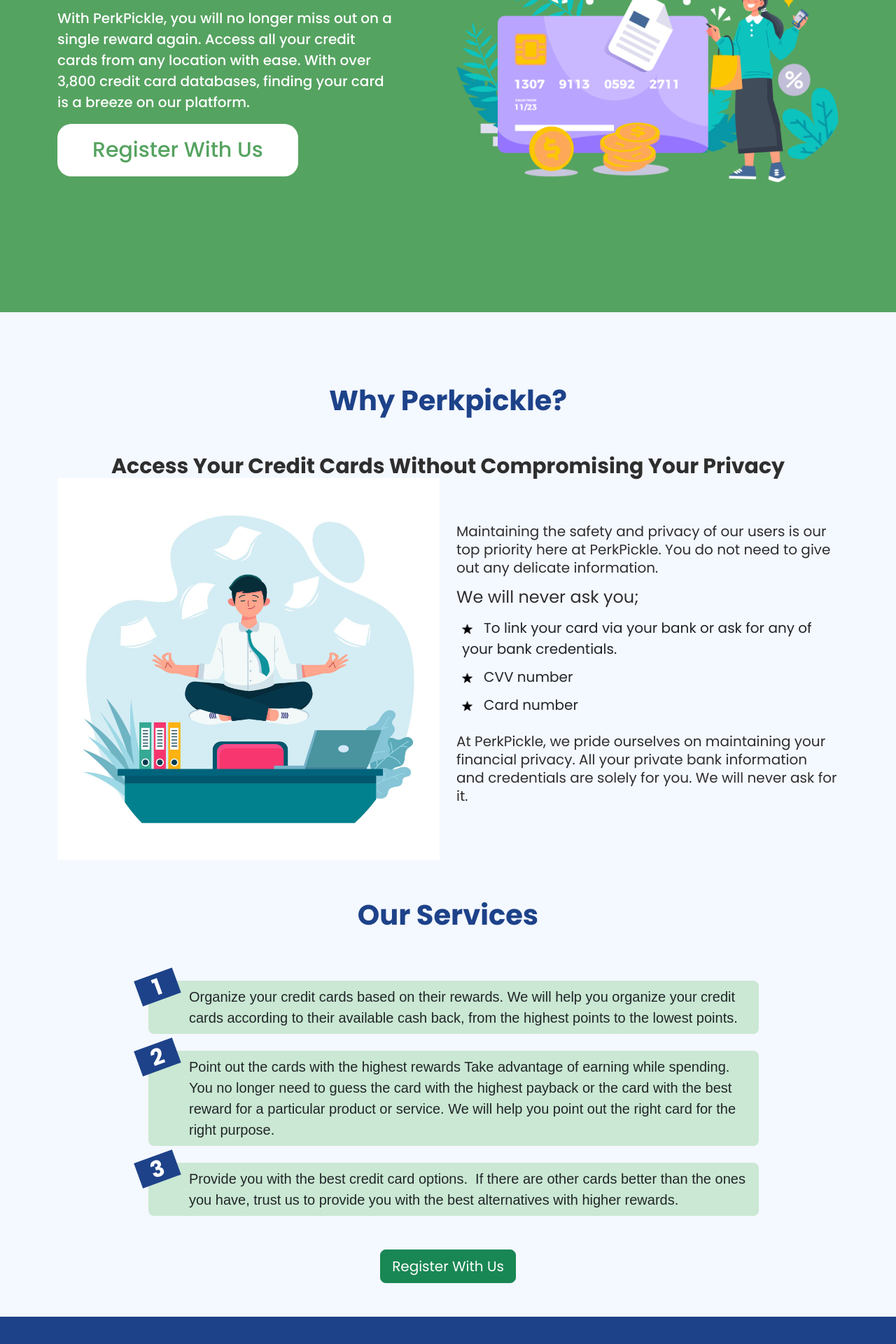
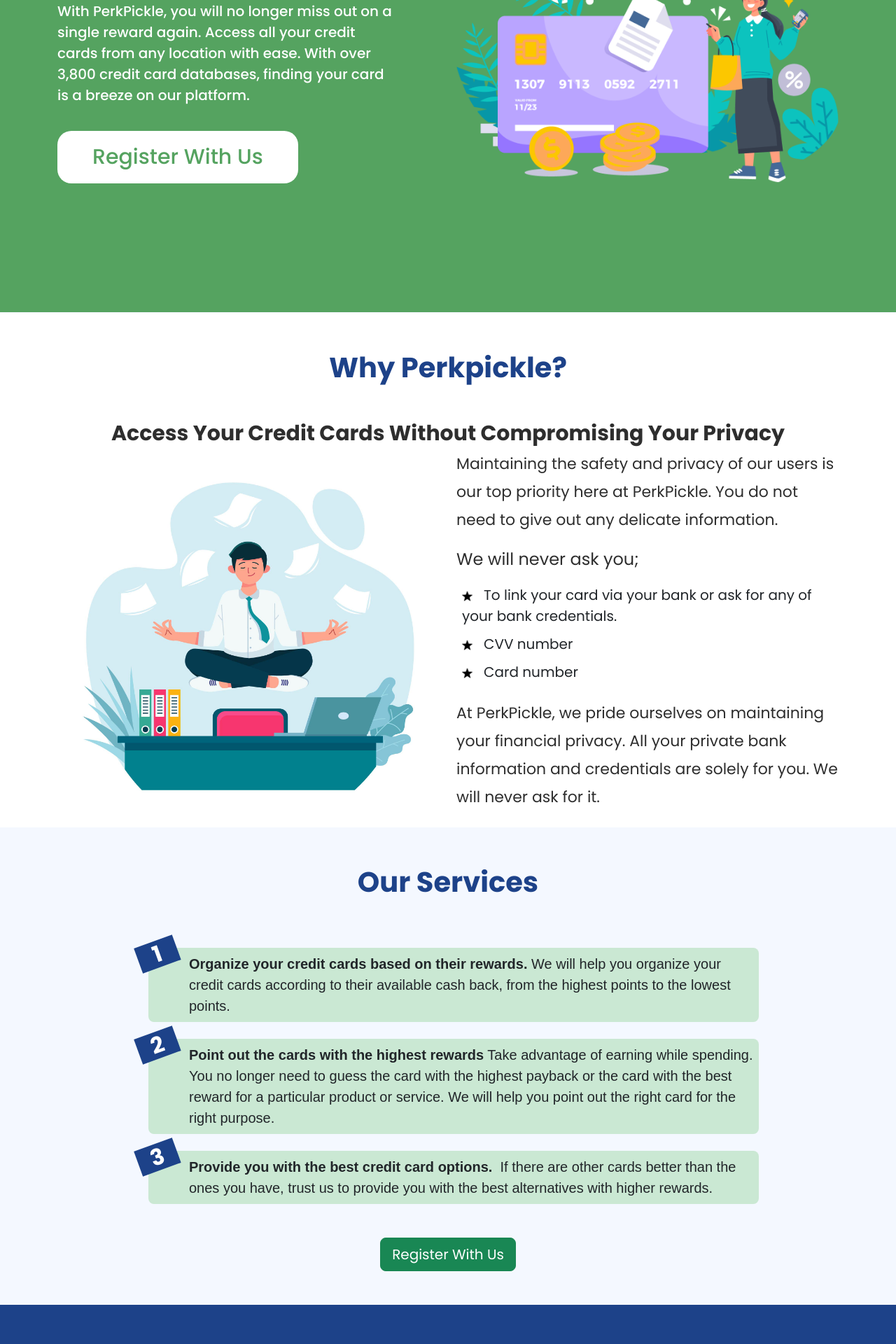
Before and after one commit to dimple-patel07/perkpickle-web, a Next.js app: page / in a window 1280 px wide. Shown: the part 358-2278 px from the top of the page at 70% size. Built offline with nearby package versions, Linux system fonts and the light colour scheme; no server answers.

Commit message:
Style change and content change

```diff
--- a/pages/index.js
+++ b/pages/index.js
@@ -32,23 +32,8 @@
 					</div>
 				</div>
 			</section>
-			{/* <div className="container">
-				<div className="row mt-5">
-					<div className="col-md-12 mt-5 text-center">
-						<span className="header-title-1">Travel Light</span>
-					</div>
-				</div>
-				<div className="row text-center">
-					<div className="col-md-12 mt-3">
-						<span className="normal-txt">
-							{" "}
-							The world has advanced to a technological age; you no longer need to move around with all your credit cards.
-							<br /> All you have to do is select the credit card with more rewards to offer and make your purchases.
-						</span>
-					</div>
-				</div>
-			</div> */}
-			<section className="mt-5">
+
+			<section className="mt-5 section-home">
 				<div className="container">
 					<div className="row">
 						<div className="col-md-12 mt-5  text-center">
@@ -84,7 +69,6 @@
 										</ul>
 									</div>
 									<div className="w-100 mt-4">
-										{/* <p className="normal-txt">We use high-tech encryption to ensure that all imputed data maintains a high level of privacy. </p> */}
 										<p className="normal-txt mt-4">At PerkPickle, we pride ourselves on maintaining your financial privacy. All your private bank information and credentials are solely for you. We will never ask for it. </p>
 									</div>
 								</div>
@@ -93,7 +77,7 @@
 					</div>
 				</div>
 			</section>
-			<div className="container">
+			<div className="container services-bg">
 				<div className="row">
 					<div className="col-md-12 mt-5 mb-5 text-center">
 						<span className="header-title-1">Our Services</span>
@@ -103,13 +87,19 @@
 					<div className="col-md-12 mt-3 list-type5">
 						<ol>
 							<li>
-								<a>Organize your credit cards based on their rewards. We will help you organize your credit cards according to their available cash back, from the highest points to the lowest points.</a>
+								<a>
+									<b>Organize your credit cards based on their rewards.</b> We will help you organize your credit cards according to their available cash back, from the highest points to the lowest points.
+								</a>
 							</li>
 							<li>
-								<a> Point out the cards with the highest rewards Take advantage of earning while spending. You no longer need to guess the card with the highest payback or the card with the best reward for a particular product or service. We will help you point out the right card for the right purpose.</a>
+								<a>
+									<b> Point out the cards with the highest rewards</b> Take advantage of earning while spending. You no longer need to guess the card with the highest payback or the card with the best reward for a particular product or service. We will help you point out the right card for the right purpose.
+								</a>
 							</li>
 							<li>
-								<a>Provide you with the best credit card options.  If there are other cards better than the ones you have, trust us to provide you with the best alternatives with higher rewards.</a>
+								<a>
+									<b>Provide you with the best credit card options. </b> If there are other cards better than the ones you have, trust us to provide you with the best alternatives with higher rewards.
+								</a>
 							</li>
 						</ol>
 					</div>
--- a/styles/BannerSection.scss
+++ b/styles/BannerSection.scss
@@ -42,11 +42,12 @@
         .register {
             background-color: $white;
             border-radius: 20px;
-            font-size: 30px;
+            font-size: 30px !important;
             font-weight: 500;
             color: $bg-primary;
             border: none;
             padding: 15px 50px;
+            margin-top: 20px;
         }
     }
 }
@@ -91,11 +92,11 @@
                     font-size: 35px;
                 }
                 p {
-                    font-size: 25px !important;
+                    font-size: 20px !important;
                     padding: 15px 0;
                 }
                 button {
-                    font-size: 20px;
+                    font-size: 20px !important;
                     margin-bottom: 50px;
                 }
             }
@@ -156,9 +157,9 @@
 }
 .normal-txt{
     color: #2E2E2E;
-    font-size: 20px;
+    font-size: 22px;
     font-weight: normal;
-    line-height: 26px;
+    line-height: 40px;
 }
 .ul-txt li{
     list-style-type: square;
@@ -232,6 +233,7 @@
       }
       .section-home{
         background-color: #fff;
+        margin-top: 1px !important
       }
       .list-group-item
       {
```
